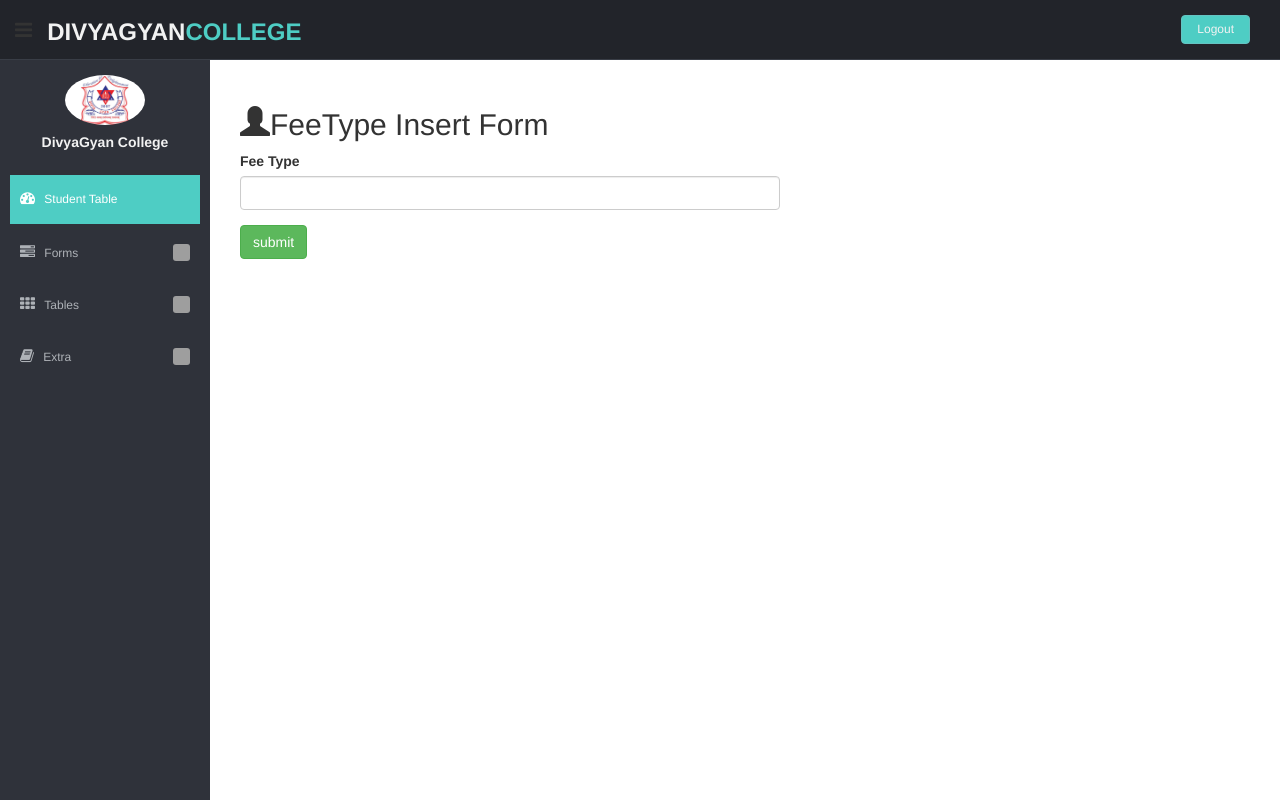
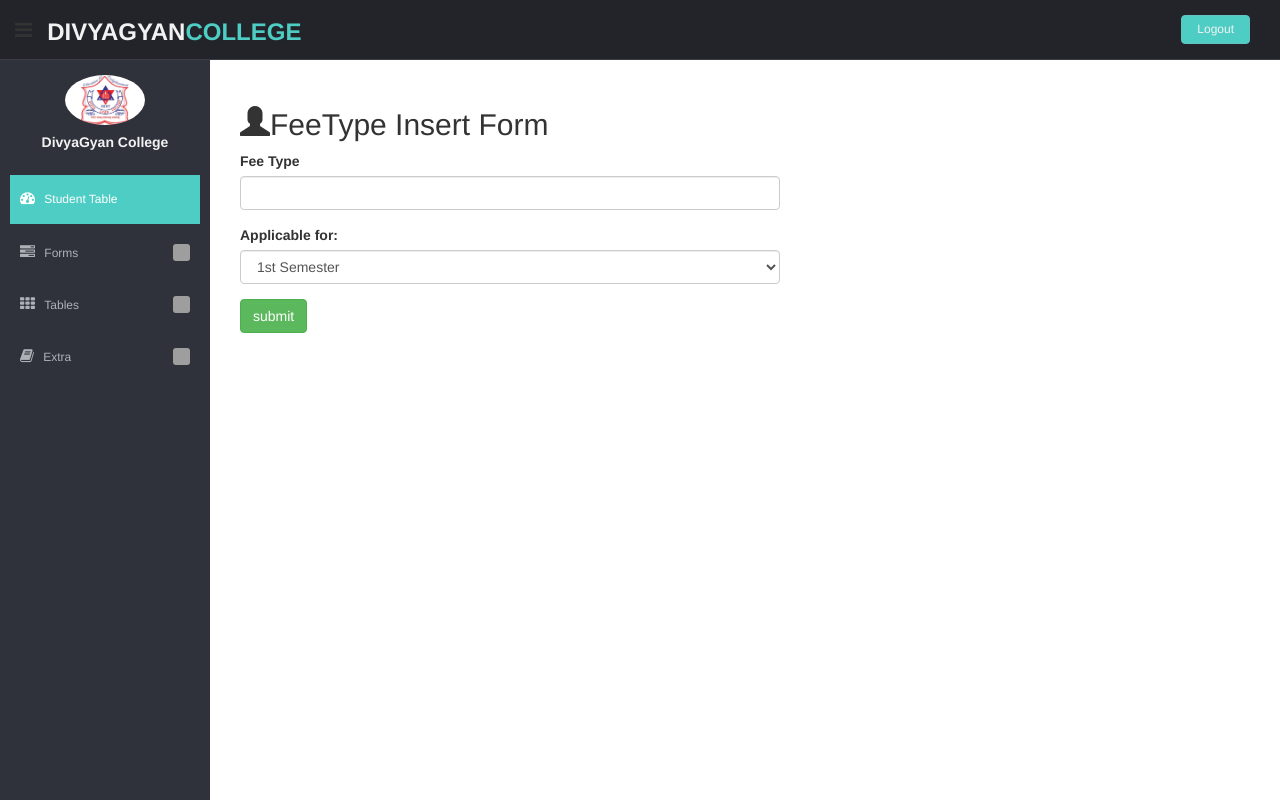
Before and after one commit to khatrisaugat/SIS, a PHP site: page /fee_type_insert.php in a window 1280 px wide; the page is wider, and only the part inside the window is pictured. Run offline with PHP 8.4, Linux system fonts and the light colour scheme; the visitor is signed in with stand-in values (Sample User, id 1); grey boxes are pictures that could not be loaded.

Commit message:
changes integrated

```diff
--- a/edit_fees.php
+++ b/edit_fees.php
@@ -56,7 +56,7 @@ if ($_POST['submit']=='submit') {
                   <option selected="" disabled="">Select Your Fee type</option>
                   <?php while ($fee_type=$fee_select->fetch(PDO::FETCH_ASSOC)) {?>
                     <?php print_r($fee_type);?>
-                    <option value="<?=$fee_type['fee_type'];?>" <?php if ($value['ftype']==$fee_type['fee_type']){echo "Selected";} ?>><?=$fee_type['fee_type'];?></option>
+                    <option value="<?=$fee_type['fee_type'];?>" <?php if ($value['ftid']==$fee_type['ftid']){echo "Selected";} ?>><?=$fee_type['fee_type'];?></option>
                   <?php } ?>
 
                 </select>
--- a/fee_type_display.php
+++ b/fee_type_display.php
@@ -52,6 +52,7 @@ if (isset($_GET['op'])) {
             <tr>
               <th>SN</th>
               <th>Fee Type</th>
+              <th>Semester application</th>
               <th>Edit</th>
               <th>Delete</th>
 
@@ -63,6 +64,7 @@ if (isset($_GET['op'])) {
               <tr>
                  <td><?=++$i;?></td>
                  <td><?=$row['fee_type'];?></td>
+                 <td><?php if($row['sem_wise']==1){echo "All Semester";}else{echo "1st Semester";} ?></td>
                  <td><a href="fee_type_edit.php?ftid=<?=$row['ftid'];?>" class="btn btn-info">Edit</a></td>
                  <td><a href="fee_type_display.php?ftid=<?=$row['ftid'];?>&op=d" class="btn btn-danger">Delete</a></td>
 
--- a/fee_type_insert.php
+++ b/fee_type_insert.php
@@ -41,6 +41,13 @@ if ($_POST['submit']=='submit') {
                 <label>Fee Type</label>
                 <input type="text" name="fee_type" class="form-control">
               </div>
+              <div class="form-group">
+                <label>Applicable for:</label>
+                <select name="sem_wise" class="form-control">
+                  <option value="0">1st Semester</option>
+                  <option value="1">All Semester</option>
+                </select>
+              </div>
               <input type="submit" class="btn btn-success" name="submit" value="submit">
           </form>
         </div>
--- a/student_payment.php
+++ b/student_payment.php
@@ -22,7 +22,7 @@ if($_SESSION['status']!='Success'){
   //fetch the data of the student
   $tbl_fees=$obj->select("tbl_fees JOIN fee_types ON fee_types.ftid=tbl_fees.ftid WHERE batch=".$row['batch']);
   //selecting all data from tbl_fees
-  $tbl_join_policy="`tbl_student_policy` JOIN tbl_fees ON tbl_fees.fid=tbl_student_policy.fid JOIN tbl_students ON tbl_students.sid=tbl_student_policy.sid";
+  $tbl_join_policy="`tbl_student_policy` JOIN tbl_fees ON tbl_fees.fid=tbl_student_policy.fid JOIN tbl_students ON tbl_students.sid=tbl_student_policy.sid JOIN fee_types ON fee_types.ftid=tbl_fees.ftid";
   //joining tbl_students_payment and tbl_fees
   $tbl_student_policy=$obj->select($tbl_join_policy);
   //selecting all data from tbl_student_policy
@@ -88,7 +88,7 @@ if($_SESSION['status']!='Success'){
                                     <?php
                                       while ($row2=$tbl_student_policy->fetch(PDO::FETCH_ASSOC)) {
                                         ?>
-                                          <option value="<?=$row2['spid'];?>"><?=$row2['ftype']." (".$row2['batch'].") ".$row2['amount']." for ".$row2['name'];?></option>
+                                          <option value="<?=$row2['spid'];?>"><?=$row2['fee_type']." (".$row2['batch'].") ".$row2['amount']." for ".$row2['name'];?></option>
                                         <?php
                                       }
                                     ?>
```
Also changed, not shown: fee_type_edit.php (+7 -0 lines).
